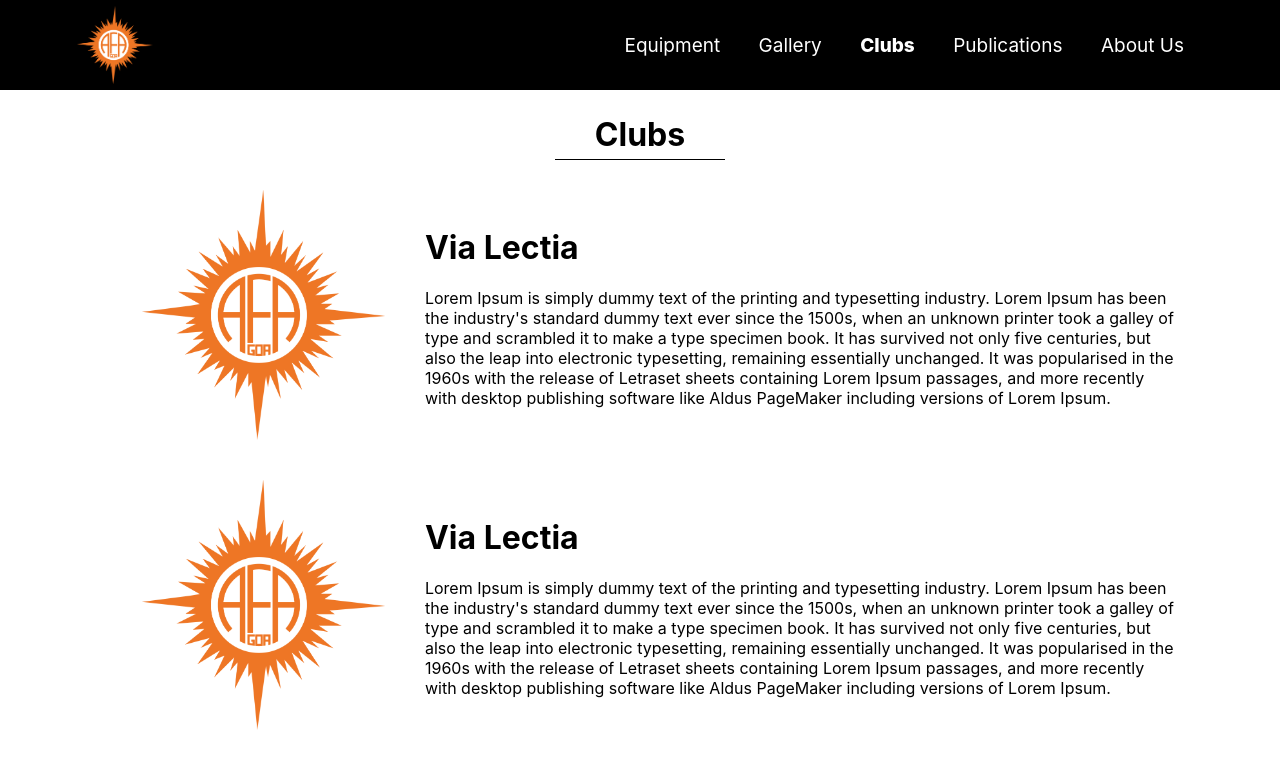
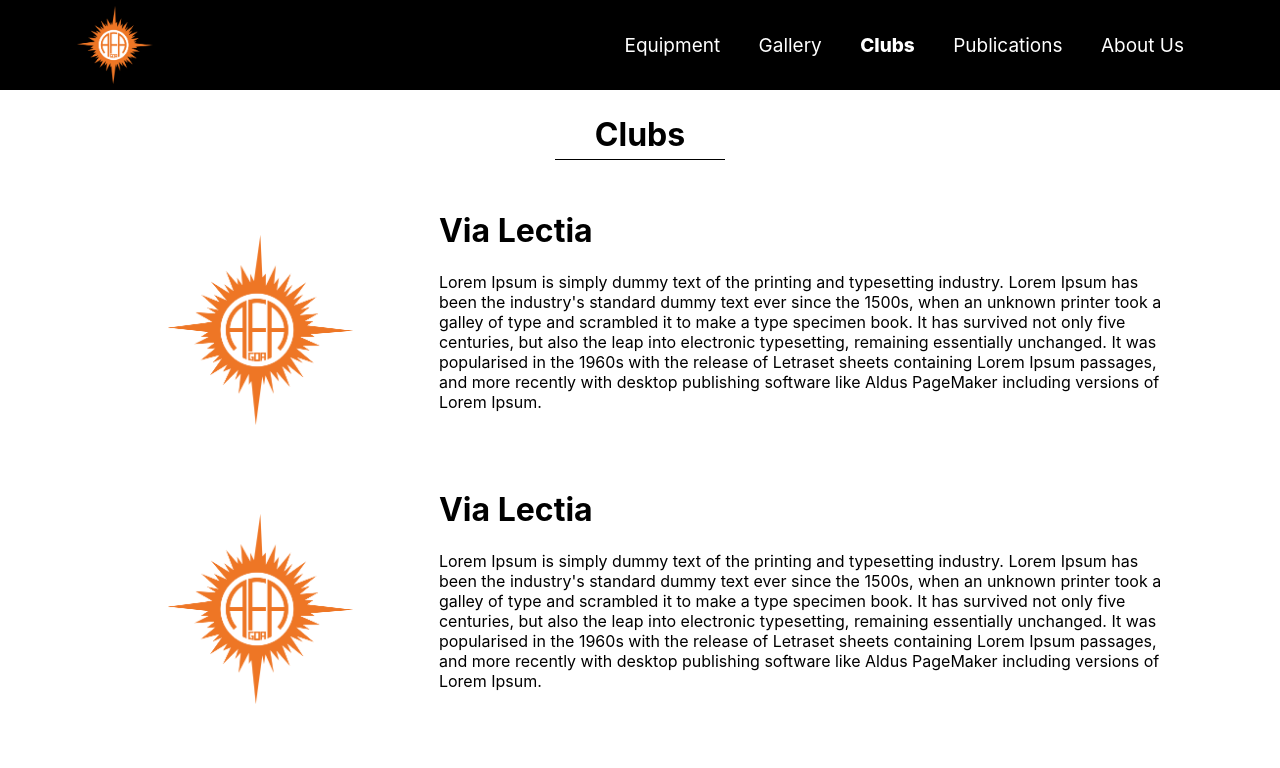
Before and after one commit to Vedang55/AFA-Project, a React (Create React App) app: page /clubs in a window 1280 px wide. Shown: the top 768 px of the page. Built offline with nearby package versions, Linux system fonts and the light colour scheme.

Commit message:
styling fix

```diff
--- a/src/containers/Clubs/ClubsCard/ClubsCard.module.css
+++ b/src/containers/Clubs/ClubsCard/ClubsCard.module.css
@@ -1,20 +1,22 @@
 .Container {
     display:  flex;
     flex-direction: row;
-    align-items: center;
+    align-items: flex-start;
     max-width: 100vw;
     box-sizing: border-box;
-    height: 250px;
     margin: 20px 0;
 }
 
 .imageCont {
-    height: 100%;
+    padding-top: 45px;
+    align-self: stretch;
     width: 30%;
+    padding-right: 20px;
 }
 
+
 .imageCont > img {
-    height: 100%;
+    height: 190px;
     object-fit: contain;
     width: 100%;
 }
@@ -38,6 +40,7 @@
     .imageCont {
         height: 25vh;
         width: 100%;
+        padding-top: 0;
     }
     .textCont > h1 {
         font-size: 5.3vw;
--- a/src/containers/Equipment/EquipmentCard/EquipmentCard.js
+++ b/src/containers/Equipment/EquipmentCard/EquipmentCard.js
@@ -15,6 +15,8 @@
                 <h1>Via Lectia</h1>
                 <p>
                     Lorem Ipsum is simply dummy text of the printing and typesetting industry. Lorem Ipsum has been the industry's standard dummy text ever since the 1500s, when an unknown printer took a galley of type and scrambled it to make a type specimen book. It has survived not only five centuries, but also the leap into electronic typesetting, remaining essentially unchanged. It was popularised in the 1960s with the release of Letraset sheets containing Lorem Ipsum passages, and more recently with desktop publishing software like Aldus PageMaker including versions of Lorem Ipsum.
+                    Lorem Ipsum is simply dummy text of the printing and typesetting industry. Lorem Ipsum has been the industry's standard dummy text ever since the 1500s, when an unknown printer took a galley of type and scrambled it to make a type specimen book. It has survived not only five centuries, but also the leap into electronic typesetting, remaining essentially unchanged. It was popularised in the 1960s with the release of Letraset sheets containing Lorem Ipsum passages, and more recently with desktop publishing software like Aldus PageMaker including versions of Lorem Ipsum.
+                    Lorem Ipsum is simply dummy text of the printing and typesetting industry. Lorem Ipsum has been the industry's standard dummy text ever since the 1500s, when an unknown printer took a galley of type and scrambled it to make a type specimen book. It has survived not only five centuries, but also the leap into electronic typesetting, remaining essentially unchanged. It was popularised in the 1960s with the release of Letraset sheets containing Lorem Ipsum passages, and more recently with desktop publishing software like Aldus PageMaker including versions of Lorem Ipsum.
                 </p>
             </div>
 
--- a/src/containers/Equipment/EquipmentCard/EquipmentCard.module.css
+++ b/src/containers/Equipment/EquipmentCard/EquipmentCard.module.css
@@ -1,20 +1,22 @@
 .Container {
     display:  flex;
     flex-direction: row;
-    align-items: center;
+    align-items: flex-start;
     max-width: 100vw;
     box-sizing: border-box;
-    height: 250px;
     margin: 20px 0;
 }
 
 .imageCont {
-    height: 100%;
+    padding-top: 45px;
+    align-self: stretch;
     width: 30%;
+    padding-right: 20px;
 }
 
+
 .imageCont > img {
-    height: 100%;
+    height: 190px;
     object-fit: contain;
     width: 100%;
 }
@@ -38,6 +40,7 @@
     .imageCont {
         height: 25vh;
         width: 100%;
+        padding-top: 0;
     }
     .textCont > h1 {
         font-size: 5.3vw;
```
